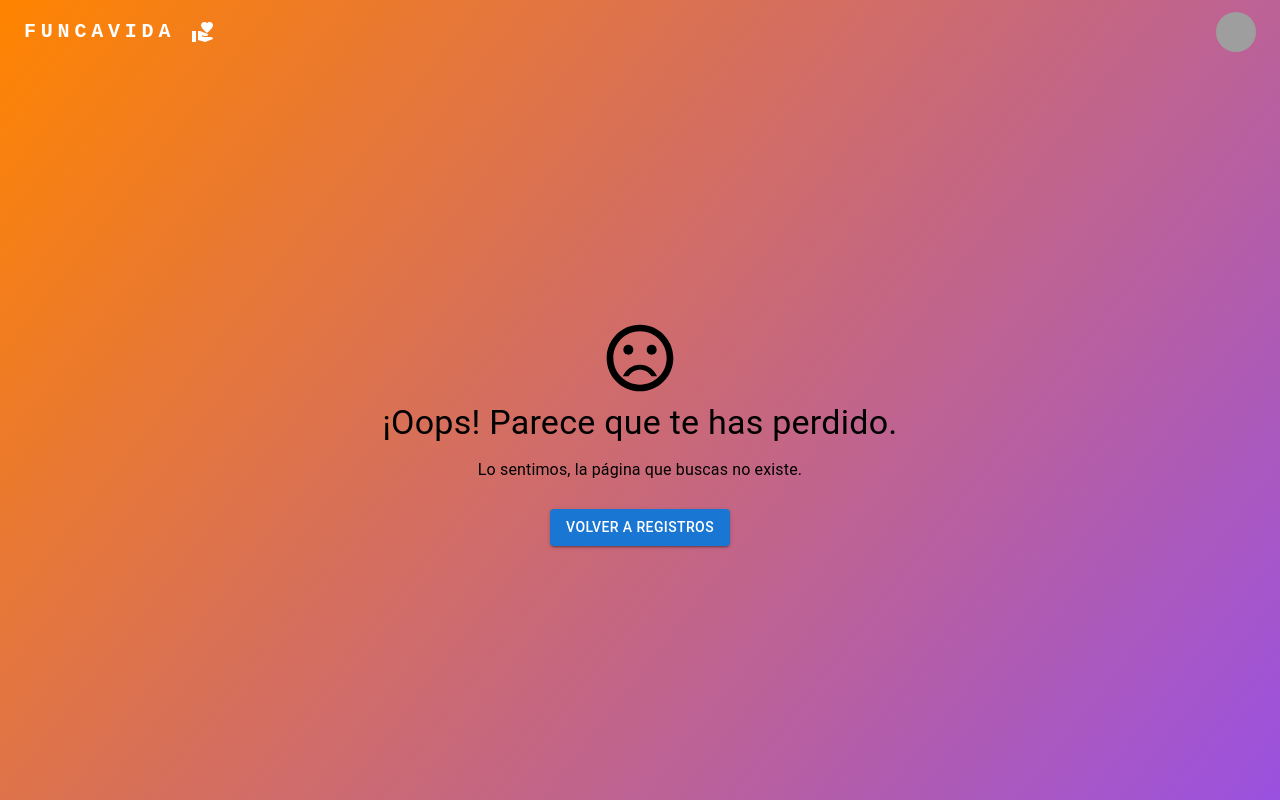
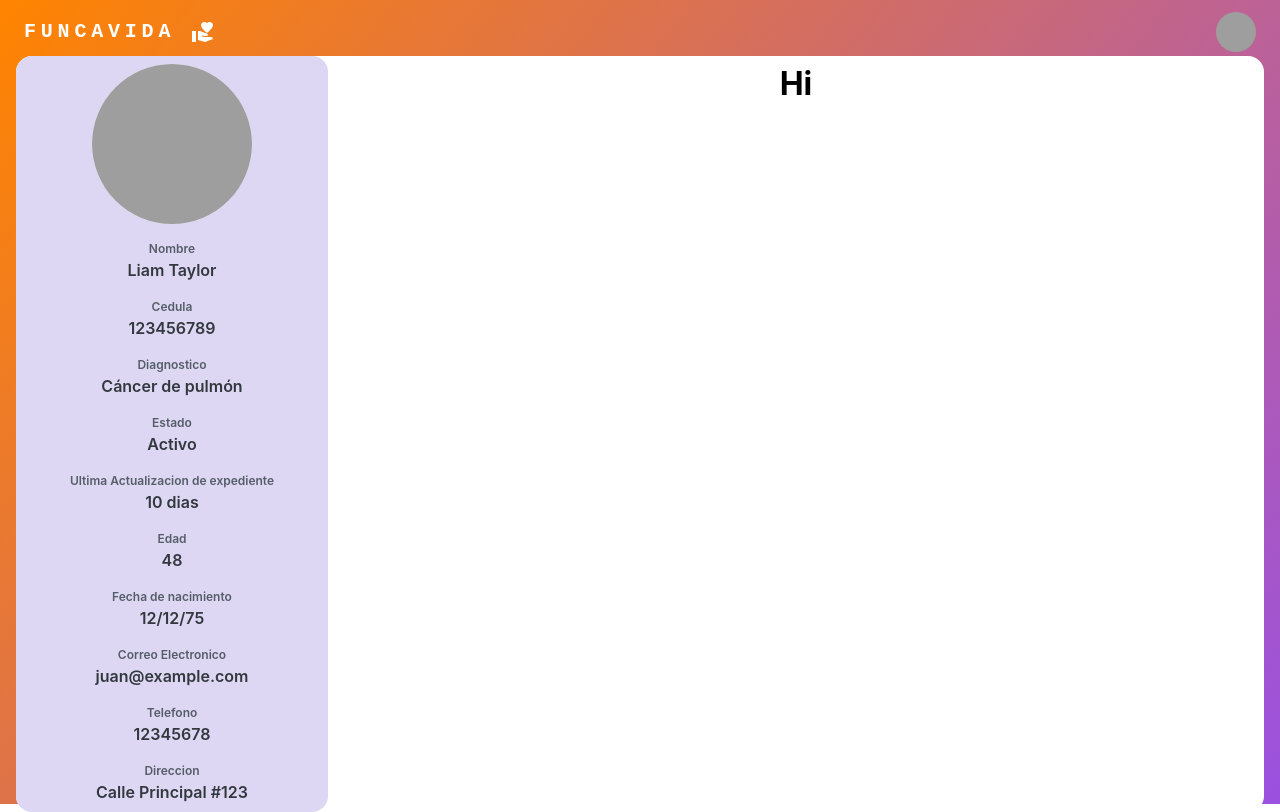
Before and after one commit to cisr-cr/Expedientes-Digitales-Funcavida-React-App, a React (Create React App) app: page /expediente/1 in a window 1280 px wide. Built offline with nearby package versions, Linux system fonts and the light colour scheme; grey boxes are pictures that could not be loaded.

Commit message:
feat: Started expediente details section

```diff
--- a/src/App.js
+++ b/src/App.js
@@ -3,7 +3,7 @@ import { BrowserRouter, Routes, Route } from "react-router-dom";
 import Header from "./components/Header/Header";
 import ExpedientesContainer from "./components/Expedientes/ExpedientesContainer";
 import ExpedientesList from "./components/Expedientes/ExpedientesList";
-import ExpedientesDetail from "./components/Expedientes/ExpedientesDetail";
+import ExpedienteDetail from "./components/Expediente/ExpedienteDetail";
 import NoMatch from "./components/NoMatch";
 
 function App() {
@@ -14,7 +14,7 @@ function App() {
         <Routes>
           <Route path="/" element={<ExpedientesContainer />}>
             <Route index element={<ExpedientesList />} />
-            <Route path="expediente" element={<ExpedientesDetail />} />
+            <Route path="expediente/:id" element={<ExpedienteDetail />} />
             <Route path="*" element={<NoMatch />} />
           </Route>
         </Routes>
--- /dev/null
+++ b/src/components/Expediente/ExpedienteDetail.js
@@ -0,0 +1,18 @@
+import React from "react";
+import Grid from "@mui/material/Unstable_Grid2";
+import { useParams } from "react-router-dom";
+import ExpedienteInfo from "./ExpedienteInfo";
+
+export default function ExpedienteDetail() {
+  let { id } = useParams();
+  return (
+    <Grid className="Grid" container direction="row" spacing={2}>
+      <Grid xs={3}>
+        <ExpedienteInfo />
+      </Grid>
+      <Grid xs={9}>
+        <h1>Hi</h1>
+      </Grid>
+    </Grid>
+  );
+}
--- /dev/null
+++ b/src/components/Expediente/ExpedienteInfo.css
@@ -0,0 +1,6 @@
+.ExpedienteGrid {
+  min-height: 100%;
+  background-color: #ddd7f3;
+  margin: auto;
+  border-radius: 1rem;
+}
--- /dev/null
+++ b/src/components/Expediente/ExpedienteInfo.js
@@ -0,0 +1,84 @@
+import React from "react";
+import Grid from "@mui/material/Unstable_Grid2";
+import "./ExpedienteInfo.css";
+import Avatar from "@mui/joy/Avatar";
+import Typography from "@mui/joy/Typography";
+
+export default function ExpedienteInfo() {
+  return (
+    <Grid
+      className="ExpedienteGrid"
+      container
+      direction="column"
+      justifyContent="flex-start"
+      spacing={2}
+    >
+      <Grid>
+        <Avatar
+          src="https://gravatar.com/avatar/a70abbf760cc113f06bc7f2c0a51dfb4?s=400&d=robohash&r=x"
+          sx={{ "--Avatar-size": "10rem", margin: "auto" }}
+        />
+      </Grid>
+      <Grid>
+        <Typography level="body-xs" fontWeight="lg">
+          Nombre
+        </Typography>
+        <Typography fontWeight="lg">Liam Taylor</Typography>
+      </Grid>
+      <Grid>
+        <Typography level="body-xs" fontWeight="lg">
+          Cedula
+        </Typography>
+        <Typography fontWeight="lg">123456789</Typography>
+      </Grid>
+      <Grid>
+        <Typography level="body-xs" fontWeight="lg">
+          Diagnostico
+        </Typography>
+        <Typography fontWeight="lg">Cáncer de pulmón</Typography>
+      </Grid>
+      <Grid>
+        <Typography level="body-xs" fontWeight="lg">
+          Estado
+        </Typography>
+        <Typography fontWeight="lg">Activo</Typography>
+      </Grid>
+      <Grid>
+        <Typography level="body-xs" fontWeight="lg">
+          Ultima Actualizacion de expediente
+        </Typography>
+        <Typography fontWeight="lg">10 dias</Typography>
+      </Grid>
+      <Grid>
+        <Typography level="body-xs" fontWeight="lg">
+          Edad
+        </Typography>
+        <Typography fontWeight="lg">48</Typography>
+      </Grid>
+      <Grid>
+        <Typography level="body-xs" fontWeight="lg">
+          Fecha de nacimiento
+        </Typography>
+        <Typography fontWeight="lg">12/12/75</Typography>
+      </Grid>
+      <Grid>
+        <Typography level="body-xs" fontWeight="lg">
+          Correo Electronico
+        </Typography>
+        <Typography fontWeight="lg">juan@example.com</Typography>
+      </Grid>
+      <Grid>
+        <Typography level="body-xs" fontWeight="lg">
+          Telefono
+        </Typography>
+        <Typography fontWeight="lg">12345678</Typography>
+      </Grid>
+      <Grid>
+        <Typography level="body-xs" fontWeight="lg">
+          Direccion
+        </Typography>
+        <Typography fontWeight="lg">Calle Principal #123</Typography>
+      </Grid>
+    </Grid>
+  );
+}
--- a/src/components/Expedientes/ExpedientesDetail.js
+++ /dev/null
@@ -1,5 +0,0 @@
-import React from "react";
-
-export default function ExpedientesDetail() {
-  return <div>ExpedientesDetail</div>;
-}
--- a/src/components/Expedientes/ExpedientesList.js
+++ b/src/components/Expedientes/ExpedientesList.js
@@ -7,6 +7,7 @@ import Divider from "@mui/joy/Divider";
 
 const data = [
   {
+    id: 1,
     Nombre: "John Doe",
     Cedula: "123456789",
     Estado: "Activo",
@@ -15,6 +16,7 @@ const data = [
       "https://gravatar.com/avatar/b12fdb2902c8172a62016a3441917d5c?s=400&d=robohash&r=x",
   },
   {
+    id: 2,
     Nombre: "Jane Smith",
     Cedula: "987654321",
     Estado: "Inactivo",
@@ -23,6 +25,7 @@ const data = [
       "https://gravatar.com/avatar/a67434a31f91352c1d83e6fc1be9ef8d?s=400&d=robohash&r=x",
   },
   {
+    id: 3,
     Nombre: "Alice Johnson",
     Cedula: "456123789",
     Estado: "Activo",
@@ -31,6 +34,7 @@ const data = [
       "https://gravatar.com/avatar/d87db6af697e1f3ade06a51a51a451a0?s=400&d=robohash&r=x",
   },
   {
+    id: 4,
     Nombre: "Bob Williams",
     Cedula: "789456123",
     Estado: "Activo",
@@ -39,6 +43,7 @@ const data = [
       "https://gravatar.com/avatar/7cbdb4f5c7f67818405a19c65c68b9d5?s=400&d=robohash&r=x",
   },
   {
+    id: 5,
     Nombre: "Eva Brown",
     Cedula: "321654987",
     Estado: "Inactivo",
@@ -47,6 +52,7 @@ const data = [
       "https://gravatar.com/avatar/d53bbda0f77d9a6232ad725a71b1b59c?s=400&d=robohash&r=x",
   },
   {
+    id: 6,
     Nombre: "David Lee",
     Cedula: "654789321",
     Estado: "Activo",
@@ -55,6 +61,7 @@ const data = [
       "https://gravatar.com/avatar/1416ad1713384c2c7ceb7599faf305d8?s=400&d=robohash&r=x",
   },
   {
+    id: 7,
     Nombre: "Sophia Garcia",
     Cedula: "159263478",
     Estado: "Inactivo",
@@ -63,6 +70,7 @@ const data = [
       "https://gravatar.com/avatar/7a72e5152dd058dcc34dba9d211bd393?s=400&d=robohash&r=x",
   },
   {
+    id: 8,
     Nombre: "Lucas Martinez",
     Cedula: "852741963",
     Estado: "Activo",
@@ -71,6 +79,7 @@ const data = [
       "https://gravatar.com/avatar/e7172b490ca7a1a62de5474d52503b3f?s=400&d=robohash&r=x",
   },
   {
+    id: 9,
     Nombre: "Olivia Clark",
     Cedula: "369852147",
     Estado: "Activo",
@@ -79,6 +88,7 @@ const data = [
       "https://gravatar.com/avatar/0fce991e5194c4f7f4b963fd85bc7ec9?s=400&d=robohash&r=x",
   },
   {
+    id: 10,
     Nombre: "Liam Taylor",
     Cedula: "147258369",
     Estado: "Inactivo",
--- a/src/components/Expedientes/ExpedientesSummary.js
+++ b/src/components/Expedientes/ExpedientesSummary.js
@@ -5,9 +5,11 @@ import CardContent from "@mui/joy/CardContent";
 import Typography from "@mui/joy/Typography";
 import Sheet from "@mui/joy/Sheet";
 import Avatar from "@mui/joy/Avatar";
+import { useNavigate } from "react-router-dom";
 
 export default function ExpedientesSummary({ expediente }) {
   const [isHovered, setIsHovered] = React.useState(false);
+  const navigate = useNavigate();
 
   const handleMouseOver = () => {
     setIsHovered(true);
@@ -19,6 +21,7 @@ export default function ExpedientesSummary({ expediente }) {
 
   const handleCardClick = () => {
     console.log("Card clicked!");
+    navigate(`/expediente/${expediente.id}`);
   };
 
   return (
```
